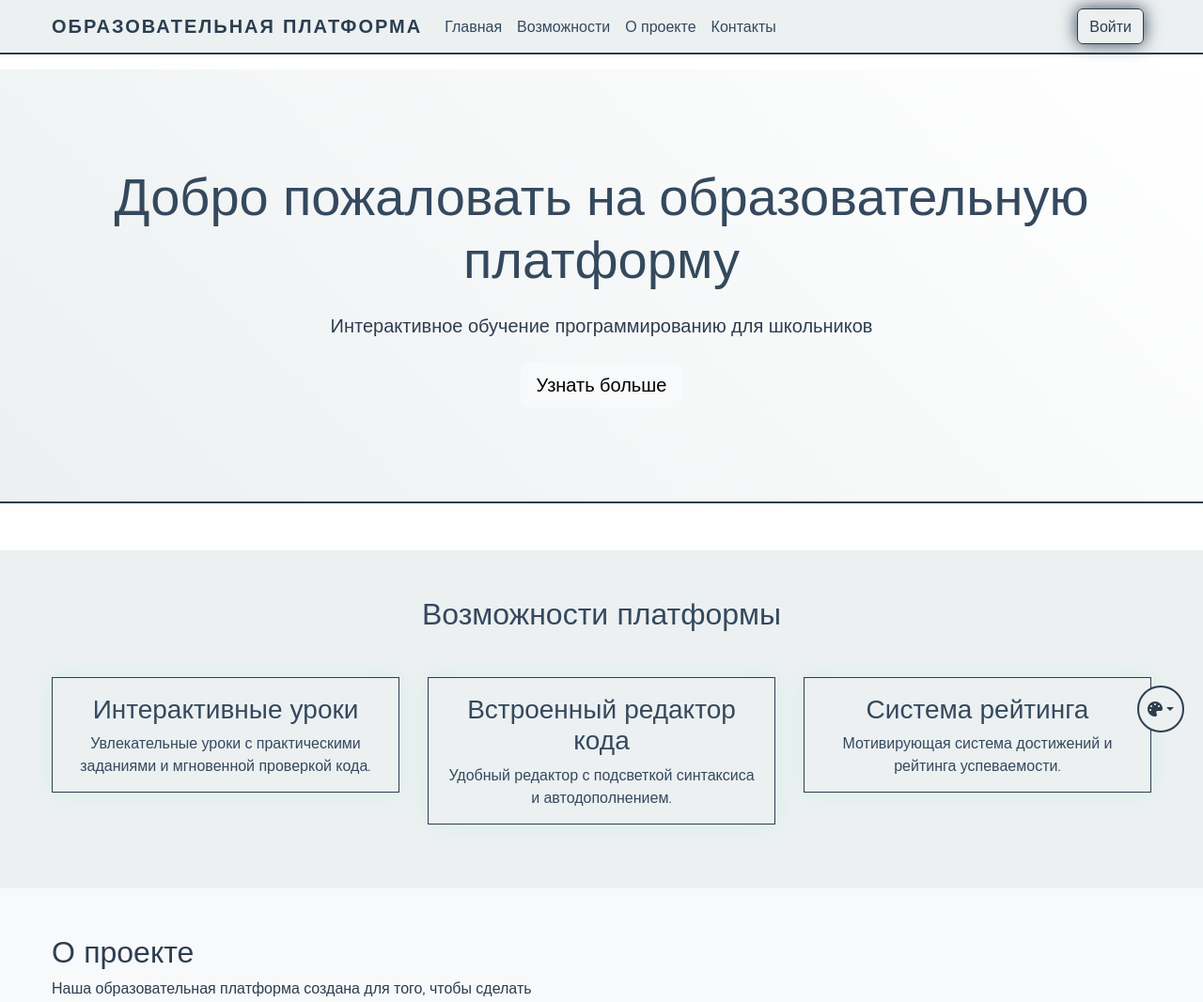
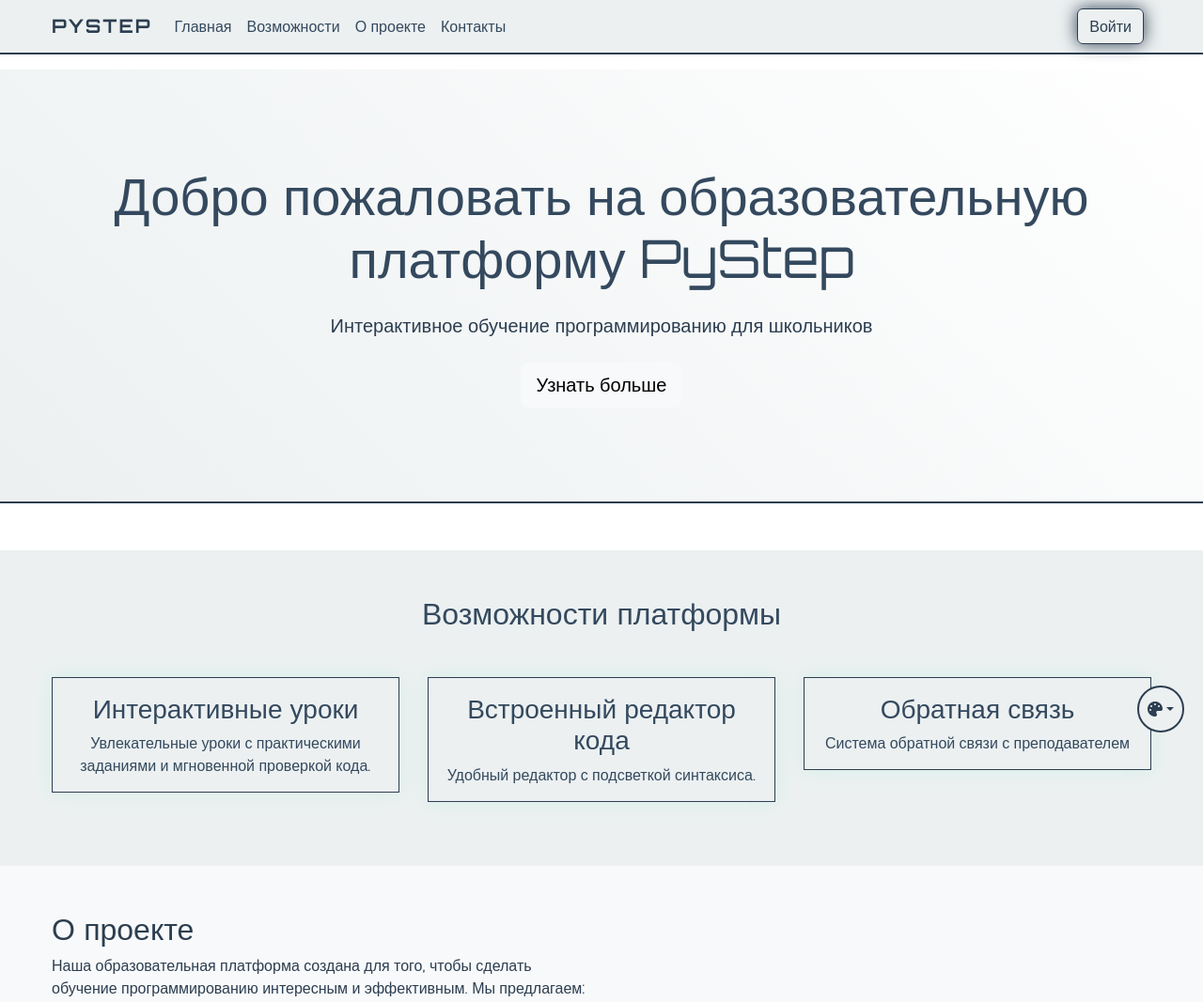
Before and after one commit to druswayne/project_site, a Flask app: page / in a window 1280 px wide. Shown: the top 1067 px of the page at 94% size. Run offline with Flask 3, Linux system fonts and the light colour scheme; some libraries are stand-ins or nearby versions.

Commit message:
вроде норм

```diff
--- a/app.py
+++ b/app.py
@@ -2249,4 +2249,4 @@ if __name__ == '__main__':
         create_superadmin()
         # Создаем преподавателя, если его нет
         create_teacher()
-    socketio.run(app)
+    socketio.run(app,debug=True, allow_unsafe_werkzeug=True)
--- a/templates/base.html
+++ b/templates/base.html
@@ -3,7 +3,7 @@
 <head>
     <meta charset="UTF-8">
     <meta name="viewport" content="width=device-width, initial-scale=1.0">
-    <title>{% block title %}{% endblock %} - Образовательная платформа</title>
+    <title>{% block title %}{% endblock %} - PyStep</title>
     <link href="https://cdn.jsdelivr.net/npm/bootstrap@5.3.0/dist/css/bootstrap.min.css" rel="stylesheet">
     <link href="https://fonts.googleapis.com/css2?family=Orbitron:wght@400;500;700;900&display=swap" rel="stylesheet">
     <link href="{{ url_for('static', filename='css/themes.css') }}" rel="stylesheet">
@@ -764,7 +764,7 @@
     <!-- Навигационная панель -->
     <nav class="navbar navbar-expand-lg navbar-dark">
         <div class="container">
-            <a class="navbar-brand" href="{{ url_for('index') }}">Образовательная платформа</a>
+            <a class="navbar-brand" href="{{ url_for('index') }}">PyStep</a>
             <button class="navbar-toggler" type="button" data-bs-toggle="collapse" data-bs-target="#navbarNav">
                 <span class="navbar-toggler-icon"></span>
             </button>
--- a/templates/index.html
+++ b/templates/index.html
@@ -6,7 +6,7 @@
 <!-- Герой-секция -->
 <section class="hero-section">
     <div class="container text-center">
-        <h1 class="display-4 mb-4">Добро пожаловать на образовательную платформу</h1>
+        <h1 class="display-4 mb-4">Добро пожаловать на образовательную платформу PyStep</h1>
         <p class="lead mb-4">Интерактивное обучение программированию для школьников</p>
         <a href="#features" class="btn btn-light btn-lg">Узнать больше</a>
     </div>
@@ -29,15 +29,15 @@
                 <div class="card feature-card">
                     <div class="card-body text-center">
                         <h3 class="card-title">Встроенный редактор кода</h3>
-                        <p class="card-text">Удобный редактор с подсветкой синтаксиса и автодополнением.</p>
+                        <p class="card-text">Удобный редактор с подсветкой синтаксиса.</p>
                     </div>
                 </div>
             </div>
             <div class="col-md-4">
                 <div class="card feature-card">
                     <div class="card-body text-center">
-                        <h3 class="card-title">Система рейтинга</h3>
-                        <p class="card-text">Мотивирующая система достижений и рейтинга успеваемости.</p>
+                        <h3 class="card-title">Обратная связь</h3>
+                        <p class="card-text">Система обратной связи с преподавателем</p>
                     </div>
                 </div>
             </div>
```
Also changed, not shown: instance/app.db.
